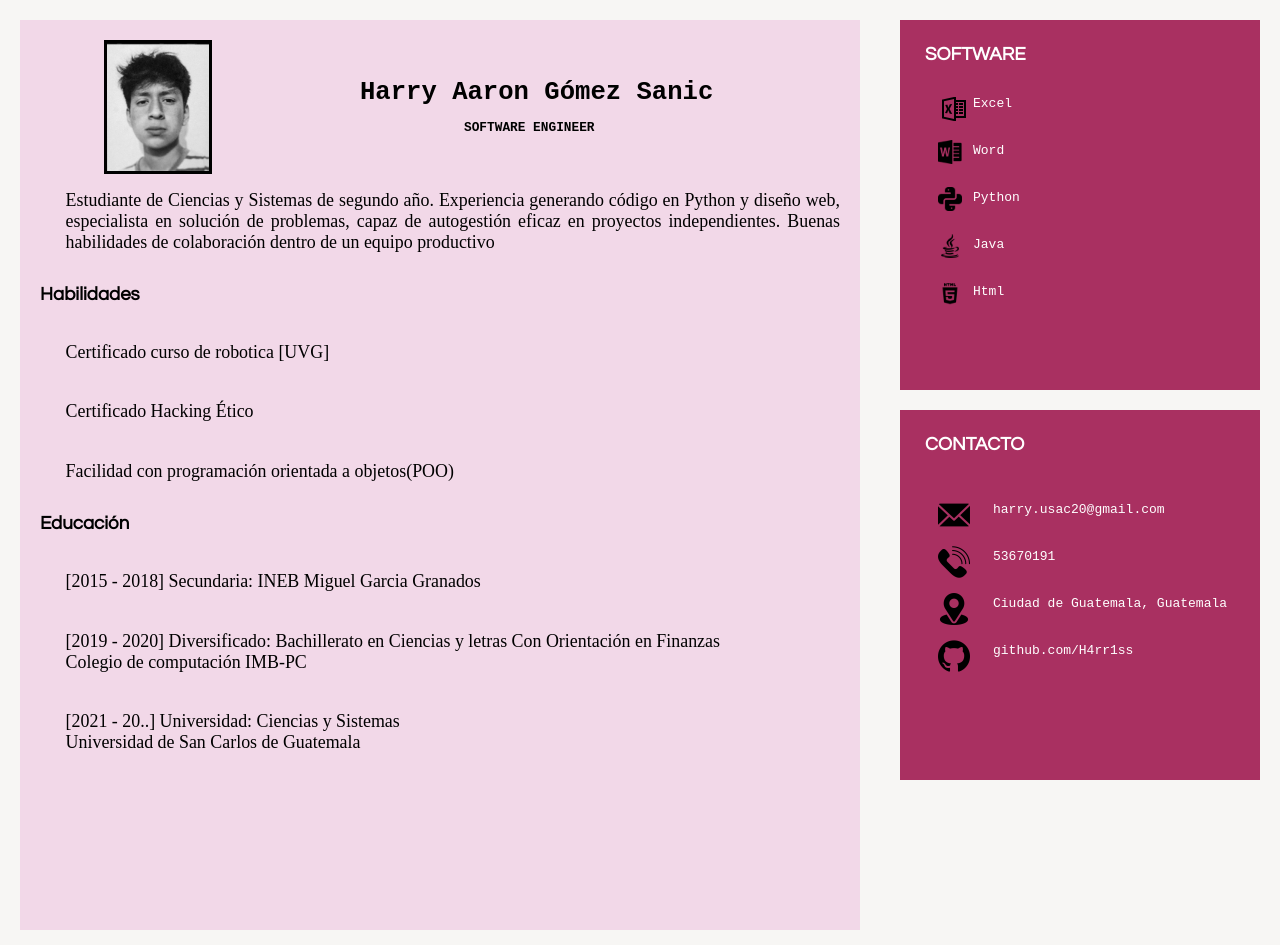
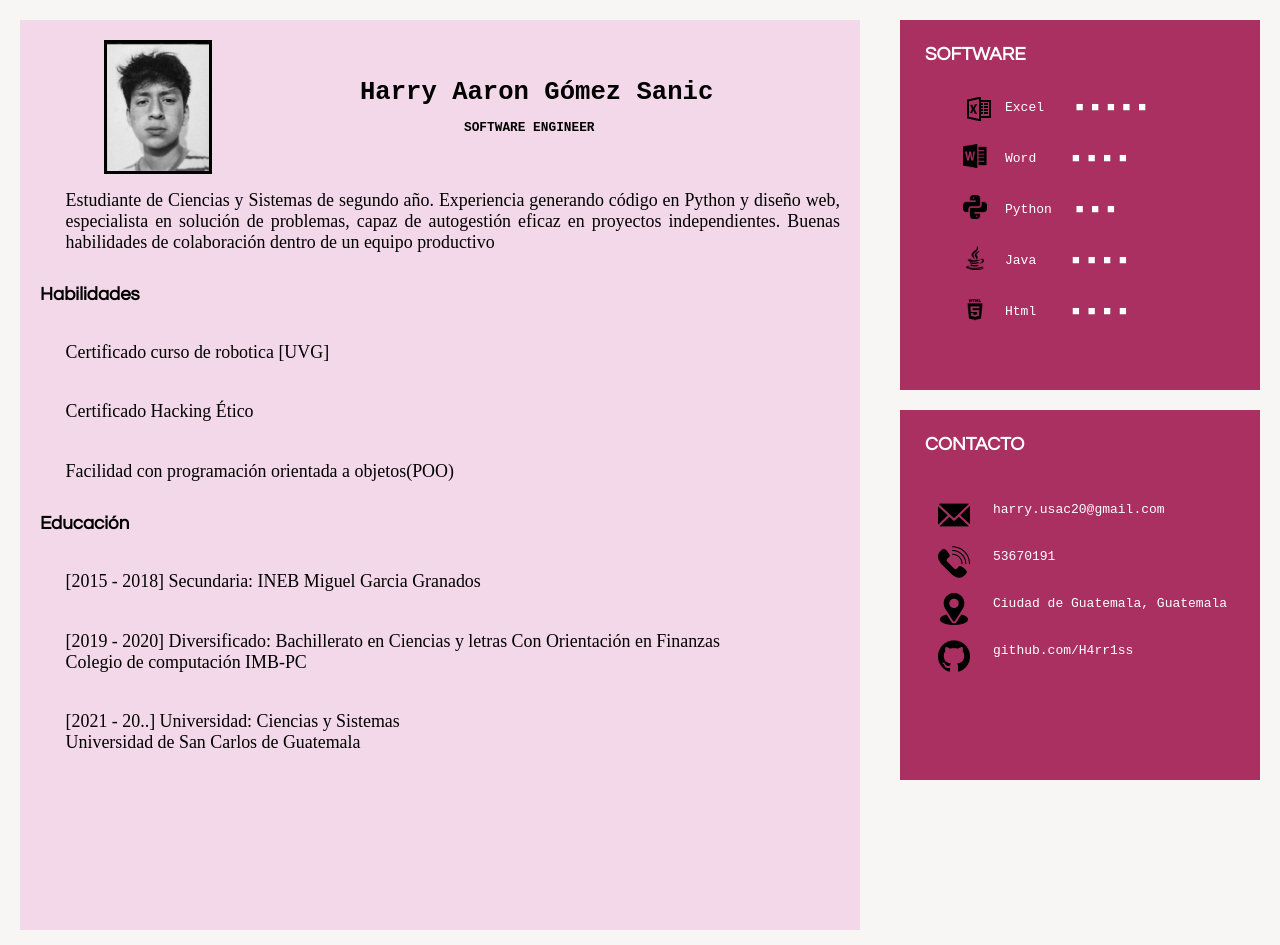
Before and after one commit to H4rr1ss/H4rr1ss.github.io, a plain HTML site: page index.html in a window 1280 px wide. Drawn offline with Linux system fonts and the light colour scheme.

Commit message:
Commit Final

```diff
--- a/estilos.css
+++ b/estilos.css
@@ -98,13 +98,13 @@
 		}
 
 		#divLateralSuperior p{
-			margin-left:6vmin;
+			margin-left:10vmin;
 			font-family: monospace;
 		}
 
 		#divLateralSuperior img{
 			width:4vmin;
-			margin-left:1vw;
+			margin-left:3vw;
 			position:absolute;
 		}
 
--- a/index.html
+++ b/index.html
@@ -52,23 +52,23 @@
 					<br>
 					<br>
 					<img style="margin-top:-0.2vw;" src="imas/word.png"/>
-					<p>Excel</p>
+					<p>Excelㅤ ㅤ■ ■ ■ ■ ■</p>
 					<br>
 					<br>
 					<img style="margin-top:-0.2vw; width:3vmin;" src="imas/excel.png"/>
-					<p>Word</p>
+					<p>Wordㅤㅤㅤ■ ■ ■ ■</p>
 					<br>
 					<br>
 					<img style="margin-top:-0.2vw; width:3vmin;" src="imas/python.png"/>
-					<p>Python</p>
+					<p>Pythonㅤㅤ■ ■ ■</p>
 					<br>
 					<br>
 					<img style="margin-top:-0.2vw; width:3vmin;" src="imas/java.png"/>
-					<p>Java</p>
+					<p>Javaㅤㅤㅤ■ ■ ■ ■</p>
 					<br>
 					<br>
 					<img style="margin-top:-0.2vw; width:3vmin;" src="imas/html.png"/>
-					<p>Html</p>
+					<p>Htmlㅤㅤㅤ■ ■ ■ ■</p>
 				</div><!-- DIV SUPERIOR-->
 
 				<div class="laterales" id="divLateralInferior" style="color:white">
```
